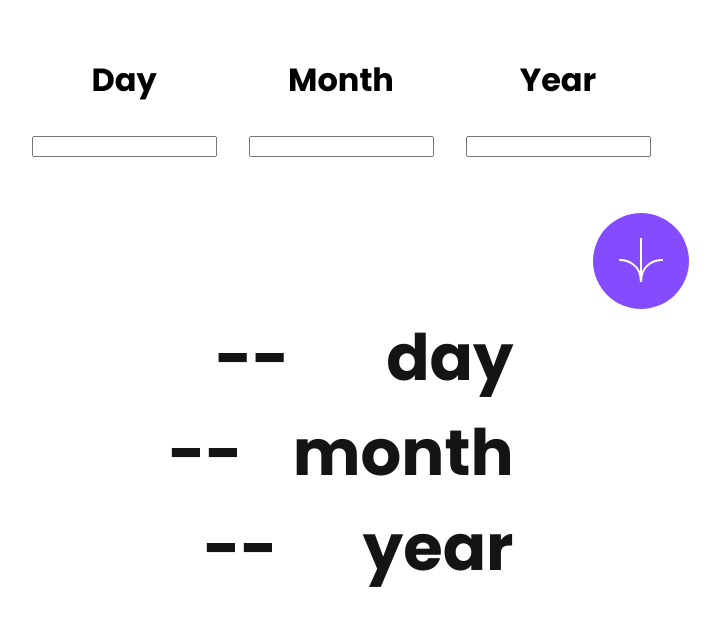
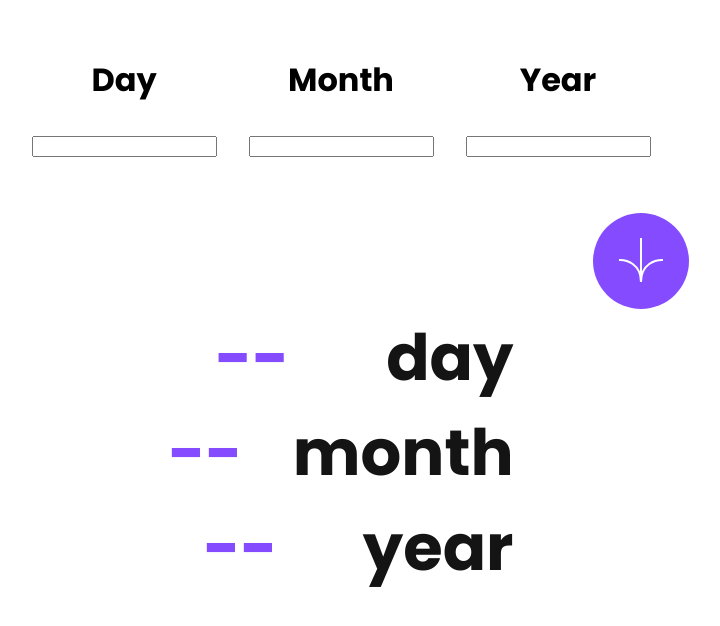
Before and after one commit to Alez05/age-calculator-app, a React (Vite) app: page / in a window 1280 px wide. Shown: the top 626 px of the page, without its empty margins (299-1019 px from the left). Built offline with nearby package versions, Linux system fonts and the light colour scheme.

Commit message:
update color for the dates

```diff
--- a/src/index.css
+++ b/src/index.css
@@ -73,3 +73,7 @@ body{
   display: flex;
   gap: 50px;
 }
+
+.output-day, .output-month, .output-year {
+  color: var(--Purple);
+}
```
